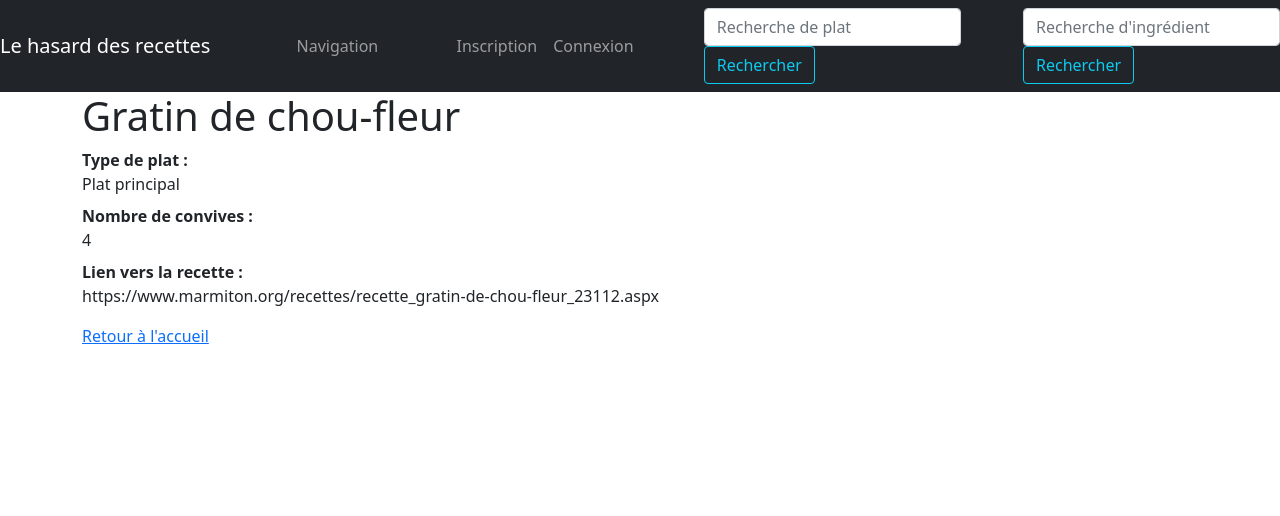
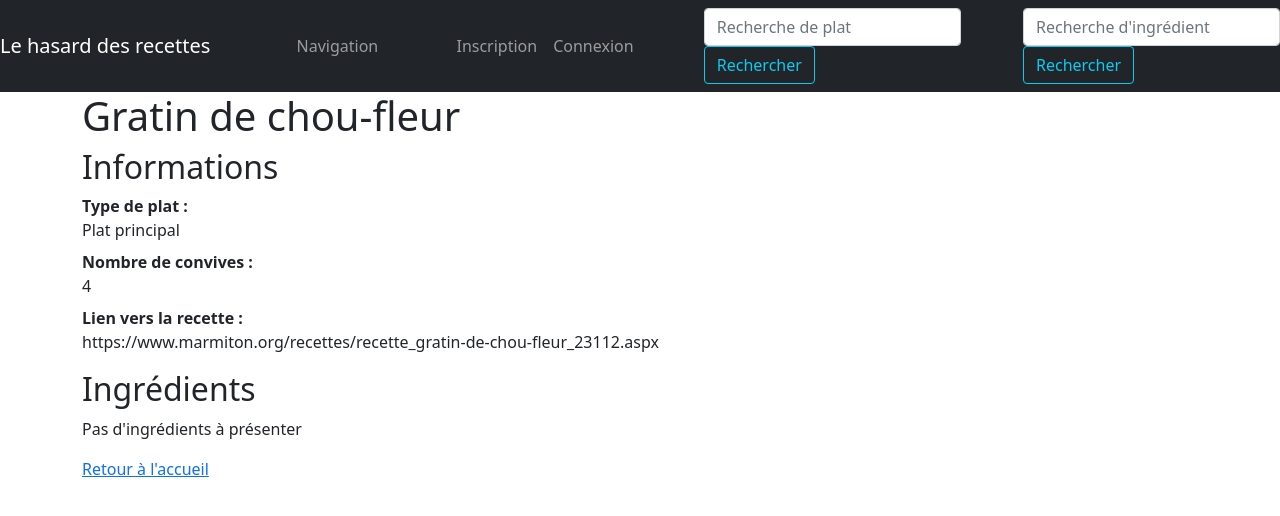
Before and after one commit to Heresta/Devoir_python_2021, a Flask app: page /plats/1 in a window 1280 px wide. Shown: the top 516 px of the page. Run offline with Flask 2, Linux system fonts and the light colour scheme; data comes from the database, SQL or seed files in the repository; some libraries are stand-ins or nearby versions.

```diff
--- a/Le hasard des recettes/application/templates/pages/plat.html
+++ b/Le hasard des recettes/application/templates/pages/plat.html
@@ -7,11 +7,22 @@
 {% block corps %}
     {% if plat %}
         <h1>{{plat.plat_nom}}</h1>
+            <h2>Informations</h2>
             <dl>
                 <dt>Type de plat :</dt><dd>{{plat.plat_type}}</dd>
                 <dt>Nombre de convives :</dt><dd>{{plat.plat_nombre_convives}}</dd>
                 <dt>Lien vers la recette :</dt><dd>{{plat.plat_recette}}</dd>
             </dl>
+            <h2>Ingrédients</h2>
+        {% if ingredients %}
+            {% for ingredient in ingredients %}}
+                <ul>
+                    <li>{{ingredients.ingredient_nom}}</li>
+                </ul>
+            {% endfor %}
+        {% else %}
+        <p>Pas d'ingrédients à présenter</p>
+        {% endif %}
     {% else %}
         La base de données est en cours de constitution
     {% endif %}
```
